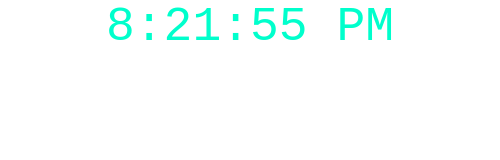
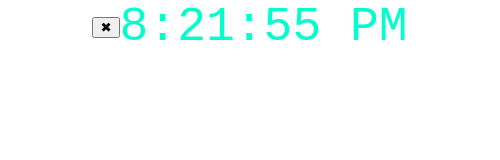
Before and after one commit to davem1988/ultra-clock, an Electron app: page index.html in a window 500 px wide. Drawn offline with Linux system fonts and the light colour scheme.

Commit message:
Bump version to 1.0.11

```diff
--- a/index.html
+++ b/index.html
@@ -6,6 +6,9 @@
   <link rel="stylesheet" href="style.css">
 </head>
 <body>
+  <div id="close-btn-container">
+    <button>✖</button>
+  </div>
   <div id="clock">00:00:00</div>
   <script src="renderer.js"></script>
 </body>
--- a/package.json
+++ b/package.json
@@ -1,11 +1,11 @@
 {
   "name": "ultra-clock",
-  "version": "1.0.10",
+  "version": "1.0.11",
   "description": "Desktop digital clock",
   "main": "main.js",
   "scripts": {
     "start": "electron .",
-    "build": "electron-builder"
+    "build": "electron-builder --win nsis"
   },
   "build": {
     "appId": "com.devexa.ultraclock",
```
Also changed, not shown: .github/workflows/release.yml (added).
